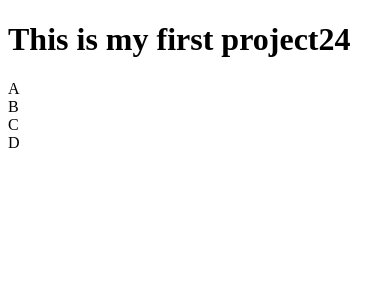
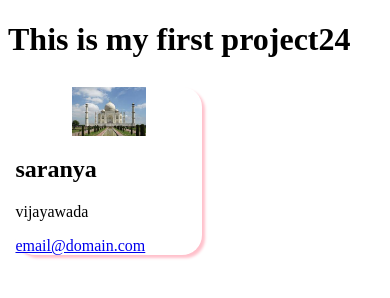
Before and after one commit to saru587/saranya, a plain HTML site: page in.html in a window 390 px wide. Drawn offline with Linux system fonts and the light colour scheme.

Commit message:
messsage

```diff
--- a/in.html
+++ b/in.html
@@ -1,19 +1,23 @@
 <!DOCTYPE html>
 <html>
   <head>
-    <meta charset="utf-8">
-    <title>hello</title>
+    <title></title>
+    <meta name="viewport"content="width=device-width,initial-scale=1">
     <link rel="stylesheet" href="style.css">
   </head>
   <body>
     <h1>This is my first project24</h1>
     <div class="parent">
-<div class="childone">A</div>
+<div class="childone">
+<img src="tajmahal.jpg" alt="myfolder">
+<h2>saranya</h2>
+<p>vijayawada</p>
+<a href="emailto:email@domain.com">
+email@domain.com</a>
 </div>
-<div class="childtwo">B</div>
+
+<div class="childtwo"></div>
+
 </div>
-<div>C
-</div>
-<div>D</div>
-  </body>
+</body>
 </html>
--- a/style.css
+++ b/style.css
@@ -0,0 +1,46 @@
+.parent{
+  display:flex;
+  flex-direction:row;
+  justify-content: center;
+}
+.childone{
+  width:50%;
+  padding:2%
+  border:1px solid #ddd;
+  margin:2%;
+  box-shadow:3px 3px 3px pink;
+  border-radius:20px;
+}
+img{
+  width:40%;
+  height:40%;
+  display:block;
+  margin-left:auto;
+  margin-right:auto;
+}
+@media only screen and (min-width:320px) and (max-width:480px){
+  .parent{
+    display:flex;
+    flex-direction:column;
+    justify-content: center;
+  }
+  .childone{
+    width:50%;
+    padding:2%
+    border:1px solid #ddd;
+    margin:2%;
+    box-shadow:3px 3px 3px pink;
+    border-radius:20px;
+  }
+
+
+  .childtwo{
+    width:100%;
+    padding:2%
+    border:1px solid #ddd;
+    margin:2%
+    box-shadow: 3px 3px 3px pink;
+    border-radius:20px;
+  }
+
+}
```
Also changed, not shown: pro1.html (deleted, +0 -15 lines), tajmahal.jpg (added).
